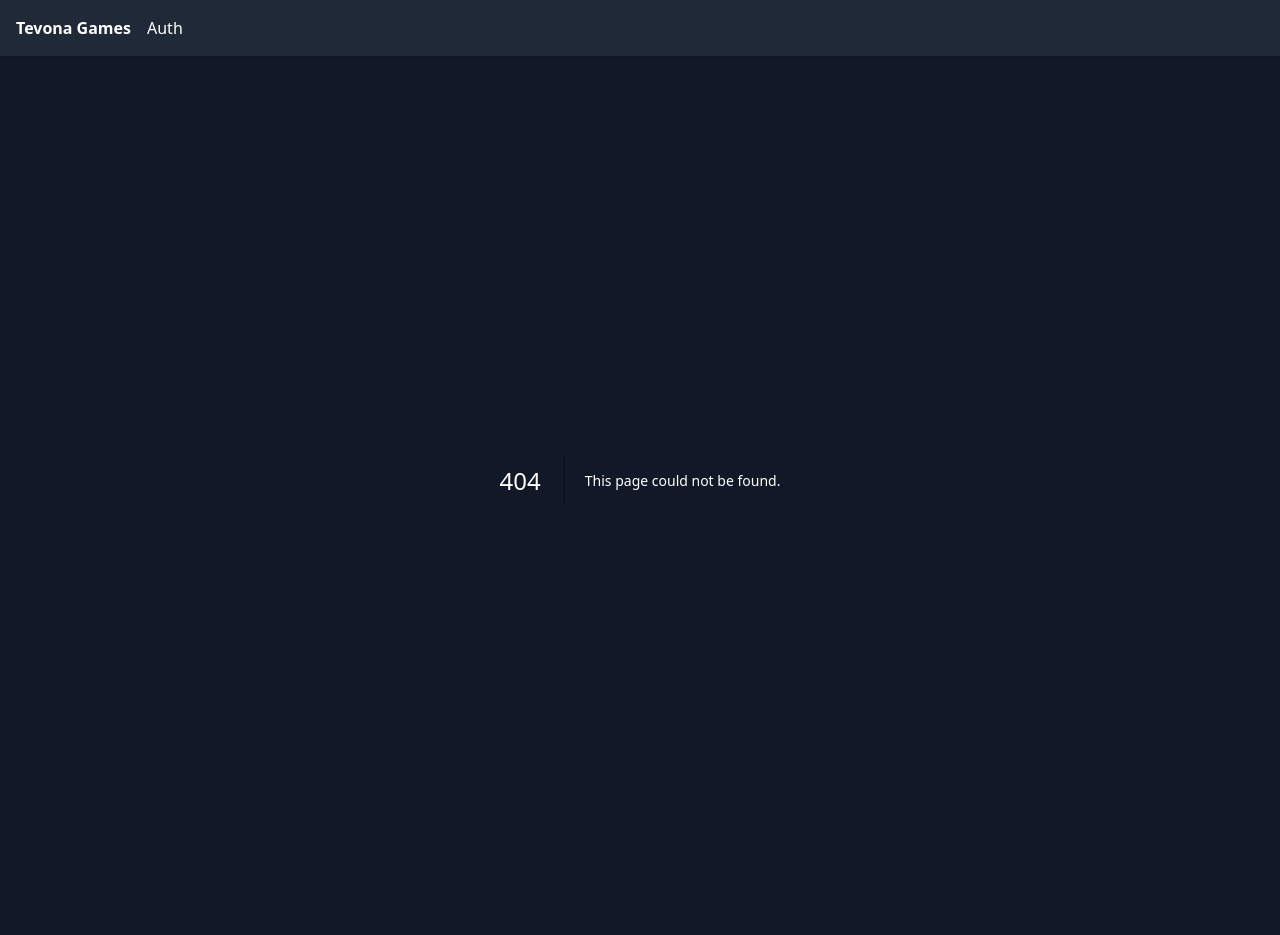
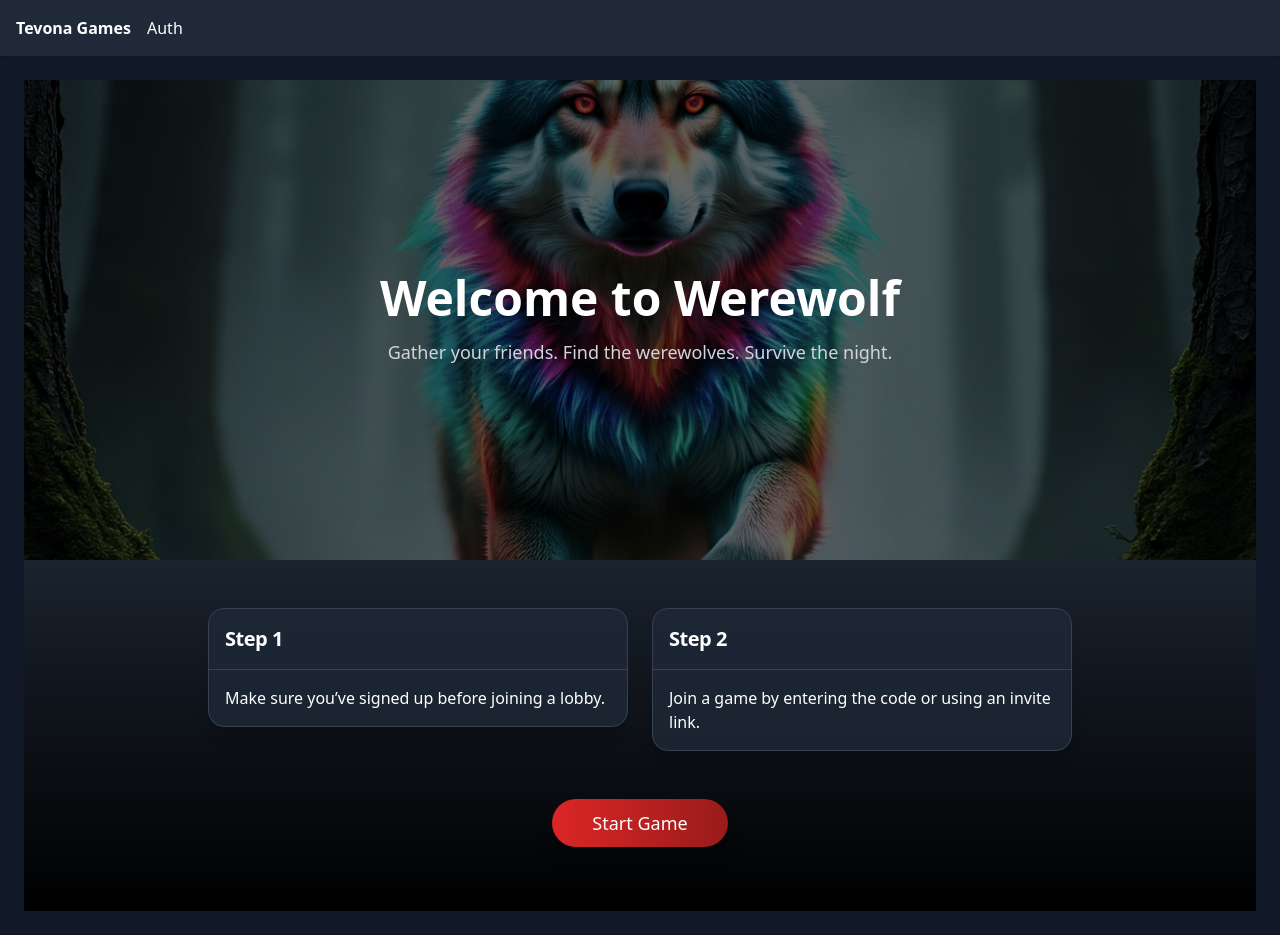
Before and after one commit to tenova-ke/tevona-games, a Next.js app: page /wolf in a window 1280 px wide. Before the commit this address had no page. Before the commit the page ends 904 px from the top, so only its background shows below. Built offline with nearby package versions, Linux system fonts and the light colour scheme.

Commit message:
Create page.tsx

```diff
--- /dev/null
+++ b/app/wolf/page.tsx
@@ -0,0 +1,79 @@
+"use client";
+
+import Image from "next/image";
+import { Card, CardContent, CardHeader, CardTitle } from "@/components/ui/card";
+import { Button } from "@/components/ui/button";
+import Link from "next/link";
+import { motion } from "framer-motion";
+
+export default function WolfLandingPage() {
+  return (
+    <div className="min-h-screen bg-gradient-to-b from-gray-900 via-gray-800 to-black text-white">
+      {/* Hero Section */}
+      <div className="relative h-[60vh] w-full">
+        <Image
+          src="/IMG-20250929-WA0106.jpg"
+          alt="Werewolf banner"
+          fill
+          priority
+          className="object-cover"
+        />
+        <div className="absolute inset-0 bg-black/60 flex items-center justify-center">
+          <motion.div
+            initial={{ opacity: 0, y: 30 }}
+            animate={{ opacity: 1, y: 0 }}
+            transition={{ duration: 0.8 }}
+            className="text-center"
+          >
+            <h1 className="text-5xl font-bold mb-4">Welcome to Werewolf</h1>
+            <p className="text-lg text-gray-300">
+              Gather your friends. Find the werewolves. Survive the night.
+            </p>
+          </motion.div>
+        </div>
+      </div>
+
+      {/* How to Play */}
+      <section className="max-w-4xl mx-auto px-4 py-12 grid md:grid-cols-2 gap-6">
+        <motion.div
+          initial={{ opacity: 0, x: -40 }}
+          animate={{ opacity: 1, x: 0 }}
+          transition={{ delay: 0.2 }}
+        >
+          <Card className="bg-gray-800/80 border border-gray-700 rounded-2xl shadow-lg">
+            <CardHeader>
+              <CardTitle className="text-xl font-semibold">Step 1</CardTitle>
+            </CardHeader>
+            <CardContent>
+              <p>Make sure you’ve signed up before joining a lobby.</p>
+            </CardContent>
+          </Card>
+        </motion.div>
+
+        <motion.div
+          initial={{ opacity: 0, x: 40 }}
+          animate={{ opacity: 1, x: 0 }}
+          transition={{ delay: 0.4 }}
+        >
+          <Card className="bg-gray-800/80 border border-gray-700 rounded-2xl shadow-lg">
+            <CardHeader>
+              <CardTitle className="text-xl font-semibold">Step 2</CardTitle>
+            </CardHeader>
+            <CardContent>
+              <p>Join a game by entering the code or using an invite link.</p>
+            </CardContent>
+          </Card>
+        </motion.div>
+      </section>
+
+      {/* Start Game CTA */}
+      <div className="text-center pb-16">
+        <Link href="/wolf/start">
+          <Button className="px-10 py-6 text-lg rounded-full bg-gradient-to-r from-red-600 to-red-800 shadow-xl hover:scale-105 transition-transform">
+            Start Game
+          </Button>
+        </Link>
+      </div>
+    </div>
+  );
+}
```
